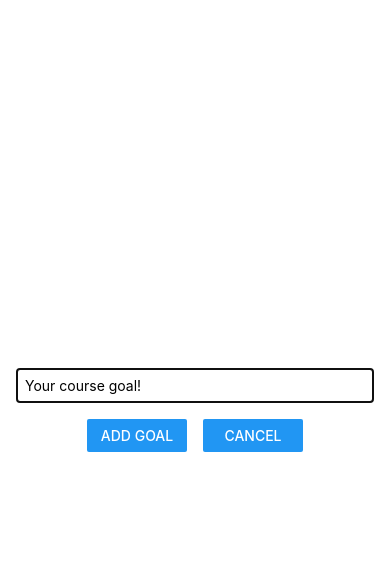
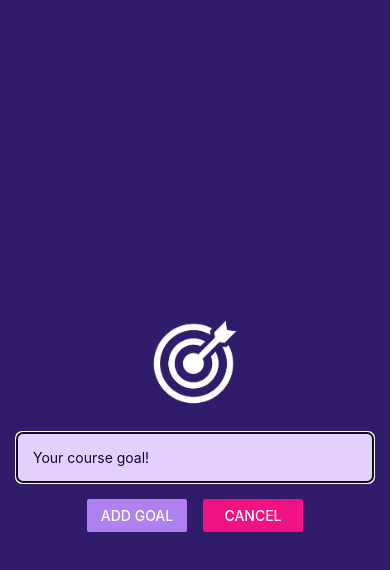
Before and after one commit to evanz1215/first_react_naitve, a React Native app: screen / in a window 390 px wide. Both pictures are taken after a click on the button "ADD NEW GOAL". Shown: the top 570 px of the page. Built offline with nearby package versions, Linux system fonts and the light colour scheme.

Commit message:
Refactor App.js to add background color to main container and add image to GoalInput component

```diff
--- a/App.js
+++ b/App.js
@@ -71,6 +71,7 @@
     flex: 1,
     padding: 60,
     paddingHorizontal: 16,
+    backgroundColor: "#1e085a",
   },
   goalsContainer: {
     flex: 5,
--- a/components/GoalInput.js
+++ b/components/GoalInput.js
@@ -1,5 +1,12 @@
 import { useState } from "react";
-import { StyleSheet, TextInput, View, Button, Modal } from "react-native";
+import {
+  StyleSheet,
+  TextInput,
+  View,
+  Button,
+  Modal,
+  Image,
+} from "react-native";
 
 function GoalInput(props) {
   const [enteredGoalText, setEnteredGoalText] = useState("");
@@ -17,6 +24,10 @@
   return (
     <Modal visible={props.visible} animationType="slide">
       <View style={styles.inputContainer}>
+        <Image
+          source={require("../assets/images/goal.png")}
+          style={styles.image}
+        />
         <TextInput
           style={styles.textInput}
           placeholder="Your course goal!"
@@ -25,10 +36,10 @@
         ></TextInput>
         <View style={styles.buttonContainer}>
           <View style={styles.button}>
-            <Button title="Add Goal" onPress={addGoalHandler} />
+            <Button title="Add Goal" onPress={addGoalHandler} color="#b180f0" />
           </View>
           <View style={styles.button}>
-            <Button title="Cancel" onPress={props.onCancel} />
+            <Button title="Cancel" onPress={props.onCancel} color="#f31282" />
           </View>
         </View>
       </View>
@@ -42,16 +53,22 @@
     flexDirection: "column",
     justifyContent: "center",
     alignItems: "center",
-    marginBottom: 24,
     padding: 16,
-    borderBottomWidth: 1,
-    borderBottomColor: "#cccccc",
+    backgroundColor: "#311b6b",
+  },
+  image: {
+    width: 100,
+    height: 100,
+    marginBottom: 20,
   },
   textInput: {
     borderWidth: 1,
-    borderColor: "#cccccc",
+    borderColor: "#e4d0ff",
+    backgroundColor: "#e4d0ff",
+    color: "#120438",
+    borderRadius: 6,
     width: "100%",
-    padding: 8,
+    padding: 16,
   },
   buttonContainer: {
     marginTop: 16,
```
Also changed, not shown: assets/images/goal.png (added).
